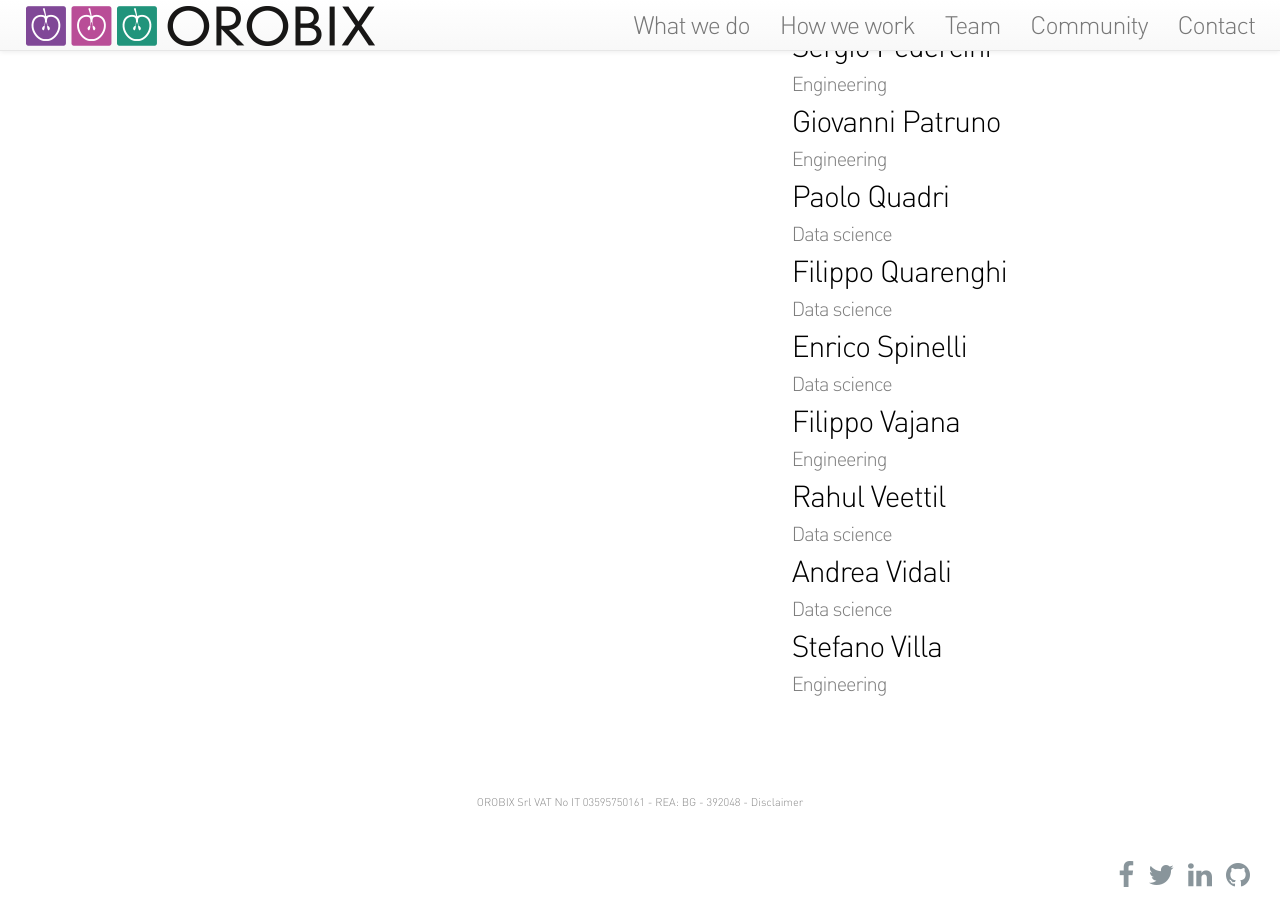
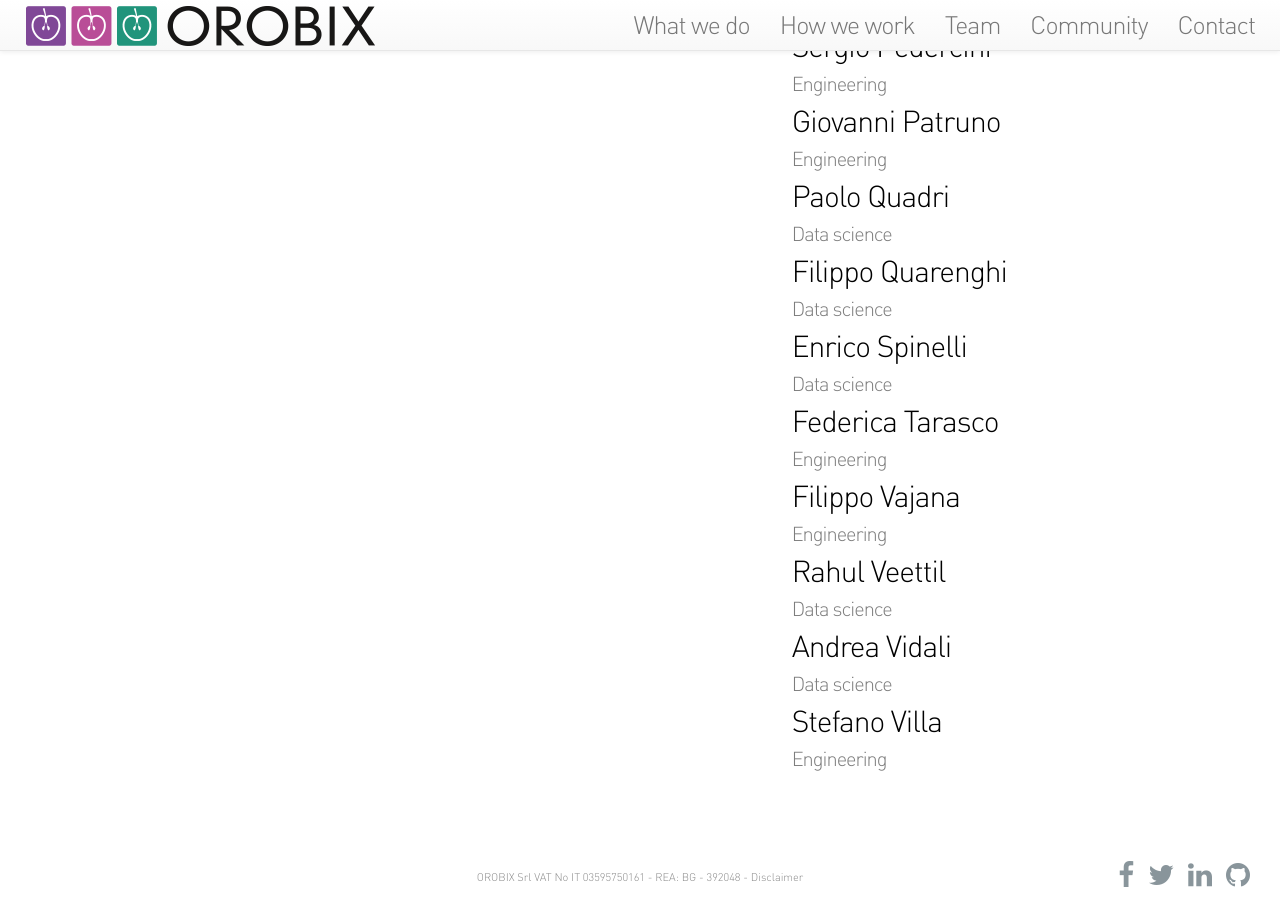
Before and after one commit to orobix/orobix.github.com, a Jekyll site: the page built from team.html, in a window 1280 px wide and 900 px high, scrolled down 2018 px. Built offline with Jekyll 4.4.1, drawn with Linux system fonts in a browser that asks for light colours; nearby versions of some CDN libraries.

Commit message:
Update team

```diff
--- a/team.html
+++ b/team.html
@@ -148,6 +148,10 @@
           <h4 class="team-name">Data science</h4>
         </div>
         <div class="col-xs-6 col-md-12">
+          <h2 class="team-title-bottom">Federica Tarasco</h2>
+          <h4 class="team-name">Engineering</h4>
+        </div>
+        <div class="col-xs-6 col-md-12">
           <h2 class="team-title-bottom">Filippo Vajana</h2>
           <h4 class="team-name">Engineering</h4>
         </div>
```
